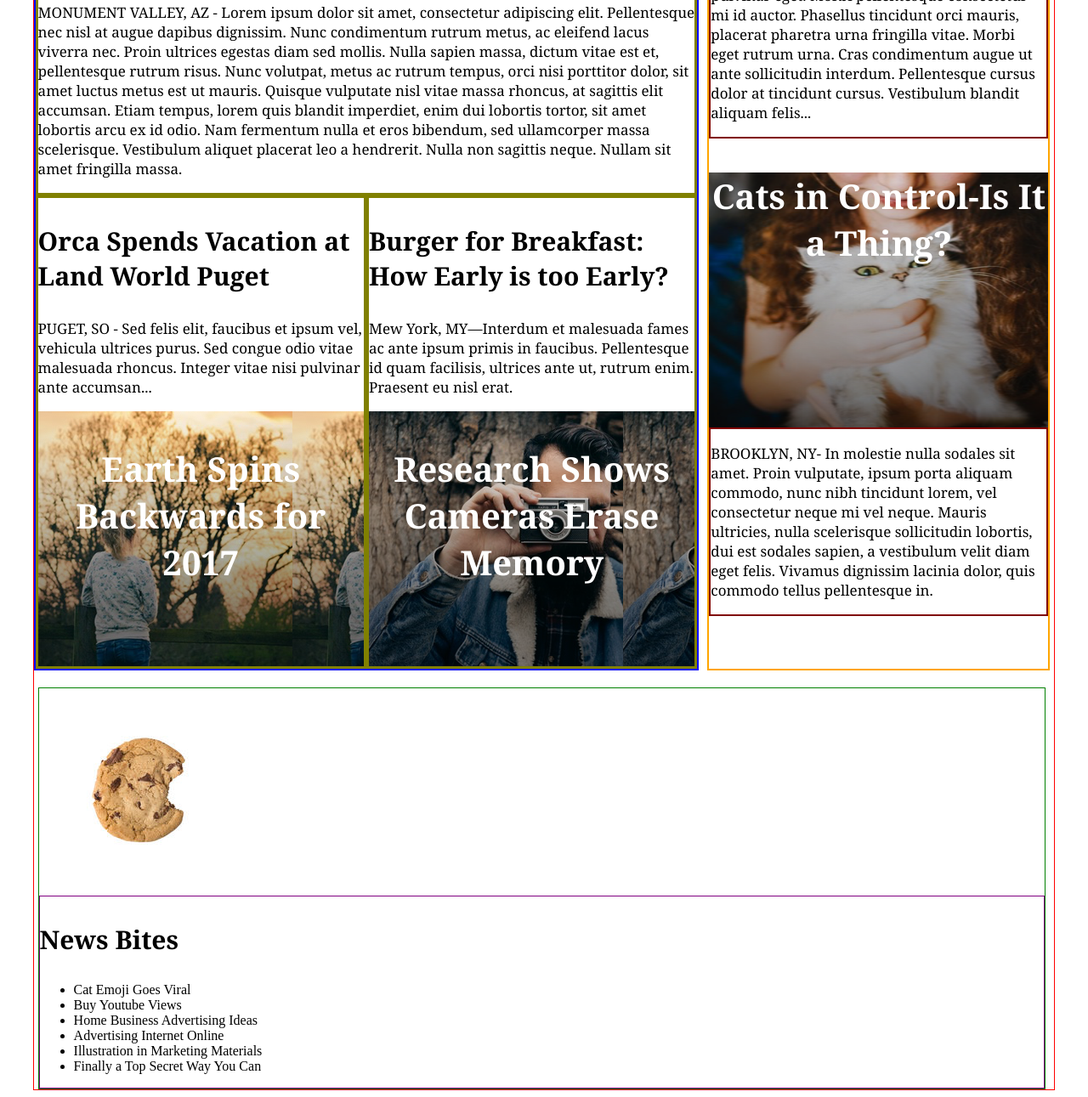
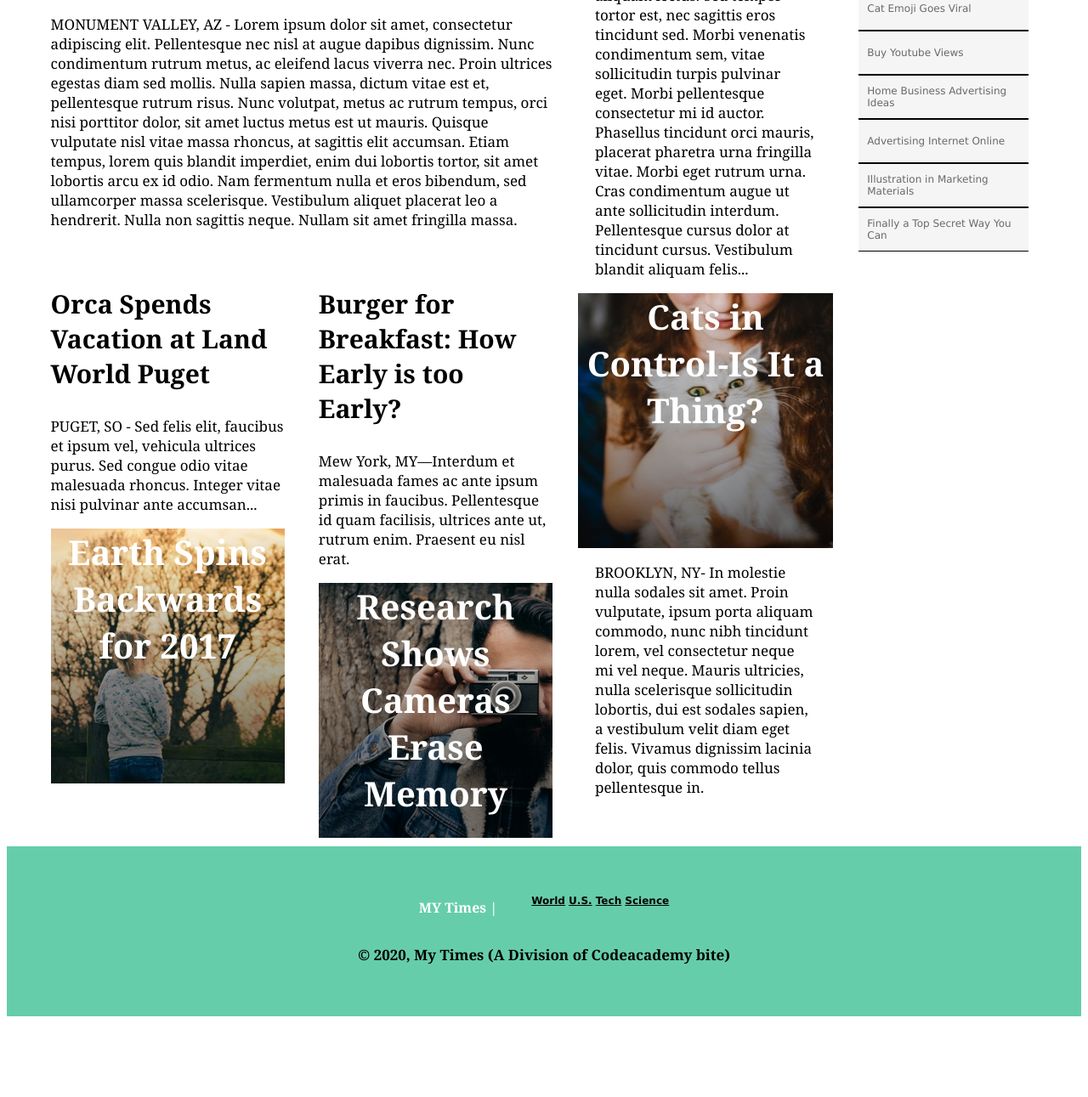
Before and after one commit to kelbino/Tea-Cozy, a plain HTML site: page MyTimes/index.html in a window 1280 px wide. Shown: the part 409-1700 px from the top of the page at 85% size. After the commit the page ends 1613 px from the top, so only its background shows below. Drawn offline with Linux system fonts and the light colour scheme.

Commit message:
Project completed :)

```diff
--- a/MyTimes/index.html
+++ b/MyTimes/index.html
@@ -80,28 +80,34 @@
         Vivamus dignissim lacinia dolor, quis commodo tellus pellentesque in.</p>
     </div>
   </div>
-  <div class="small-main-content">
-    <img src="images/img-news-bite.png" alt="cookie">
-    <div class="small-content">
-      <p class="content-title">News Bites</p>
+    <div class="small-main-content">
+      <img src="images/img-news-bite.png" alt="cookie">
+      <div class="small-content">
+        <p class="sm-content-title">News Bites</p>
+          <p class="new-bites">Cat Emoji Goes Viral</p>
+          <p class="new-bites">Buy Youtube Views</p>
+          <p class="new-bites">Home Business Advertising Ideas</p>
+          <p class="new-bites">Advertising Internet Online</p>
+          <p class="new-bites">Illustration in Marketing Materials</p>
+          <p class="new-bites">Finally a Top Secret Way You Can</p>
+      </div><!--end small-content-->
+
+    </div><!--end small-main-content-->
+  </div><!--end main-content-->
+  <div class="footer">
+    <div class="footer-content">
+      <p class="site-title">MY Times |</p>
       <ul>
-        <li class="new-bites">Cat Emoji Goes Viral</li>
-        <li class="new-bites">Buy Youtube Views</li>
-        <li class="new-bites">Home Business Advertising Ideas</li>
-        <li class="new-bites">Advertising Internet Online</li>
-        <li class="new-bites">Illustration in Marketing Materials</li>
-        <li class="new-bites">Finally a Top Secret Way You Can</li>
+        <li class="footer-items">World</li>
+        <li class="footer-items">U.S.</li>
+        <li class="footer-items">Tech</li>
+        <li class="footer-items">Science</li>
       </ul>
-    </div>
+      </div>
 
-  </div>
+      <p class="copyright">&#169; 2020, My Times (A Division of Codeacademy bite)</p>
 
-
-
-
-
-
-  </div>
+  </div><!--end footer-->
 
 
 
--- a/MyTimes/styles/stylesheet.css
+++ b/MyTimes/styles/stylesheet.css
@@ -13,6 +13,7 @@ p{
   width: 100%;
   justify-content: space-between;
   align-items: center;
+  padding-bottom: 10px;
   border-bottom: 1px solid black;
 
 }
@@ -21,6 +22,8 @@ p{
   display: inline;
   text-decoration: underline;
   list-style: none;
+  font-weight: bold;
+  margin-right: 20px;
 
 
 }
@@ -39,20 +42,22 @@ p{
 
 }
 
+.logo img{
+  margin-left: 20px;
+
+}
+
 .header ul{
   text-align: right;
-
 
 }
 
 .main-content{
-  border: 1px solid black;
   display: flex;
   width: 95%;
   margin: 0px auto;
   justify-content: flex-start;
   flex-flow: row wrap ;
-  border: 1px solid red;
 
 }
 
@@ -61,7 +66,6 @@ p{
   flex-flow: row wrap;
   justify-content: space-between;
   align-content: space-between;
-  border: 2px solid blue;
   width: 630px;
   margin: 20px 5px 0px 0px;
   flex-grow: 3;
@@ -76,7 +80,6 @@ p{
 }
 
 .medium-main-content{
-  border: 2px solid orange;
   width: 300px;
   margin: 20px 5px 0px 5px;
   flex-grow: 2;
@@ -85,10 +88,35 @@ p{
 
 
 .small-main-content{
-  border: 1px solid green;
+  display: flex;
+  flex-direction: column;
   width: 240px;
   margin: 20px 10px 0px 5px;
   flex-grow: 1;
+
+}
+
+.sm-content-title{
+  font-size: 16px;
+  font-weight: bold;
+  text-align: center;
+  justify-content: center;
+
+}
+
+.new-bites{
+  margin: 0px auto;
+  border-bottom: 1px solid black;
+  border-top: 1px solid black;
+  background-color: WhiteSmoke;
+  font-family: Verdana;
+  font-size: 12px;
+  color: DimGray;
+  height: 50px;
+  padding: 0px 10px;
+  text-align: left;
+  justify-content: center;
+  align-content: center;
 
 }
 
@@ -97,6 +125,8 @@ p{
   font-size: 40px;
   color: white;
   text-align: center;
+  padding: 0px;
+  margin: 0px;
 
 }
 
@@ -104,7 +134,6 @@ p{
   font-weight: bold;
   font-size: 30px;
   color: black;
-
 
 }
 
@@ -128,7 +157,7 @@ p{
     background-image: url('../images/img-story-2.PNG');
     background-repeat: repeat;
     background-size:;
-    width:;
+    width:100%;
     height: 300px;
 
 }
@@ -138,8 +167,9 @@ p{
     background-image: url('../images/img-story-3.PNG');
     background-repeat: repeat;
     background-size:;
-    width:;
+    width:100%;
     height: 300px;
+
 }
 
 .sub-story-image-3{
@@ -148,27 +178,66 @@ p{
     background-size: 100% 100%;
     width: 100%;
     height: 300px;
-}
-
-
-
-
-
-.large-content{
-  border: 3px solid olive;
-
 
 }
 
 
+.large-content{
+  padding: 10px 20px;
+
+}
+
 .medium-content{
-  border: 2px solid maroon;
-
+  padding: 0px 20px;
 
 }
 
 .small-content{
-  border: 1px solid purple;
+  padding: 0px 20px;
+
+}
+
+.footer{
+  width: 100%;
+  height: 200px;
+  display: flex;
+  flex-direction: column;
+  background-color: MediumAquamarine;
+  margin: auto;
+  font-family: Verdana;
+  font-size: 12px;
+  font-weight: bold;
+  text-align: center;
+  justify-content: center;
+  align-content: center;
+
+}
+
+.footer-items{
+  display: inline-flex;
+  list-style: none;
+  text-decoration: underline;
+  align-self: baseline;
+  margin: 0px;
+  padding: 0px;
+
+}
+
+.footer-content{
+  display: inline-flex;
+  justify-content: center;
+
+}
+
+.site-title{
+  font-family: Georgia;
+  font-size: 16px;
+  font-weight: bold;
+  color: white;
+
+}
+
+.copyright{
 
 
 }
```
